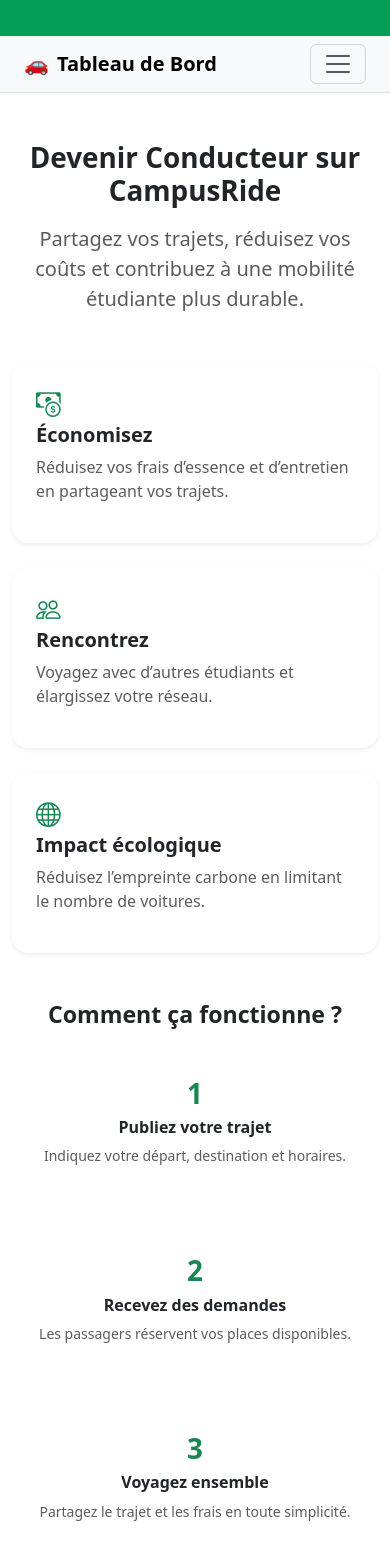
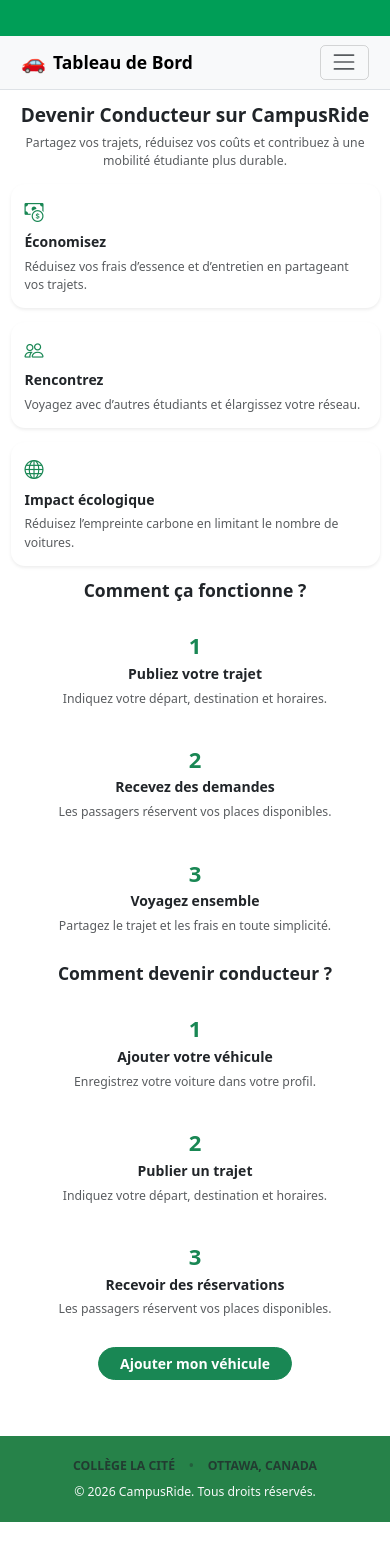
Before and after one commit to MohamedAliRobleh/campusride, a React app in the folder frontend/: page /passager/aide in a window 390 px wide. Shown: the top 1568 px of the page. After the commit the page ends 1522 px from the top, so only its background shows below. Built offline with nearby package versions, Linux system fonts and the light colour scheme; the HTML template or start-up script is replaced by a standard one.

Commit message:
Update frontend

```diff
--- a/frontend/src/index.css
+++ b/frontend/src/index.css
@@ -2,6 +2,7 @@
   font-family: system-ui, Avenir, Helvetica, Arial, sans-serif;
   line-height: 1.5;
   font-weight: 400;
+  font-size: 16px;
 
   font-synthesis: none;
   text-rendering: optimizeLegibility;
@@ -13,6 +14,12 @@
   margin: 0;
   min-width: 320px;
   min-height: 100vh;
+}
+
+@media (max-width: 576px) {
+  :root {
+    font-size: 14px;
+  }
 }
 
 #root {
@@ -57,7 +64,6 @@
   box-shadow: 0 12px 25px rgba(0,0,0,0.08);
 }
 
-
 .transition-card {
   transition: all 0.25s ease;
 }
--- a/frontend/src/pages/Conducteur/MesTrajets.jsx
+++ b/frontend/src/pages/Conducteur/MesTrajets.jsx
@@ -198,7 +198,7 @@
         return (
             <div
                 key={trajet.id}
-                className={`rounded-4 shadow-sm p-4 mb-4 transition-card fade-in ${isDark ? "bg-dark border border-secondary" : "bg-white"
+                className={`rounded-4 shadow-sm p-3 p-md-4 mb-3 transition-card fade-in ${isDark ? "bg-dark border border-secondary" : "bg-white"
                     }`}
             >
                 <div className="d-flex justify-content-between align-items-start mb-3">
@@ -375,10 +375,10 @@
 
             <main className="flex-grow-1 py-4">
                 <div className="container" style={{ maxWidth: 720 }}>
-                    <h4 className="fw-bold mb-4">Mes Trajets</h4>
+                    <h4 className="fw-bold mb-3">Mes Trajets</h4>
 
                     {/* Toggle */}
-                    <div className="d-flex gap-2 mb-4">
+                    <div className="d-flex gap-2 mb-3">
                         <button
                             className={`btn btn-sm ${filtre === "TOUS" ? "btn-success" : "btn-outline-success"}`}
                             onClick={() => setFiltre("TOUS")}
--- a/frontend/src/pages/Conducteur/ReservationsRecues.jsx
+++ b/frontend/src/pages/Conducteur/ReservationsRecues.jsx
@@ -121,7 +121,7 @@
               return (
                 <div
                   key={r.reservation_id}
-                  className={`rounded-4 shadow-sm p-4 mb-4 ${
+                  className={`rounded-4 shadow-sm p-3 p-md-4 mb-3 ${
                     isDark
                       ? "bg-dark border border-secondary"
                       : "bg-white"
--- a/frontend/src/pages/ForgotPassword.jsx
+++ b/frontend/src/pages/ForgotPassword.jsx
@@ -58,9 +58,9 @@
         <div className={isDark ? "bg-dark text-light" : "bg-light text-dark"} style={{ minHeight: "100vh" }}>
             <Header isDark={isDark} onToggleTheme={() => setTheme((t) => (t === "dark" ? "light" : "dark"))} />
 
-            <main className="py-4">
+            <main className="py-2 py-md-4">
                 <div className="d-flex justify-content-center">
-                    <div className="w-100 px-3" style={{ maxWidth: 520 }}>
+                    <div className="w-100 px-3" style={{ maxWidth: 480 }}>
                         <div className="d-flex align-items-center justify-content-between mb-3">
                             <button
                                 type="button"
@@ -98,7 +98,7 @@
                             <div>
                                 <label className="form-label fw-semibold">Courriel</label>
                                 <input
-                                    className="form-control form-control-lg"
+                                    className="form-control form-control"
                                     type="email"
                                     placeholder="nom@lacite.on.ca"
                                     value={email}
@@ -110,7 +110,7 @@
                                 </div>
                             </div>
 
-                            <button type="submit" className="btn btn-success btn-lg" disabled={loading}>
+                            <button type="submit" className="btn btn-success w-100" disabled={loading}>
                                 {loading ? "Envoi..." : "Envoyer le lien"}
                             </button>
 
--- a/frontend/src/pages/Passager/Aide.jsx
+++ b/frontend/src/pages/Passager/Aide.jsx
@@ -27,85 +27,85 @@
             />
 
             {/* ================= MAIN ================= */}
-            <main className="flex-grow-1 py-5">
+            <main className="flex-grow-1 py-3 py-md-5">
 
                 <div className="container" style={{ maxWidth: 900 }}>
 
                     {/* ================= HERO ================= */}
-                    <div className="text-center mb-5">
-                        <h1 className="fw-bold mb-3">
+                    <div className="text-center mb-3 mb-md-5">
+                        <h1 className="fw-bold mb-2 fs-4 fs-md-2">
                             Devenir Conducteur sur CampusRide
                         </h1>
-                        <p className="text-muted fs-5">
+                        <p className="text-muted small">
                             Partagez vos trajets, réduisez vos coûts et contribuez
                             à une mobilité étudiante plus durable.
                         </p>
                     </div>
 
                     {/* ================= BENEFICES ================= */}
-                    <div className="row g-4 mb-5">
+                    <div className="row g-3 mb-3 mb-md-5">
 
-                        <div className="col-md-4">
-                            <div className={`p-4 rounded-4 shadow-sm h-100 ${isDark ? "bg-dark border border-secondary" : "bg-white"}`}>
-                                <i className="bi bi-cash-coin fs-2 text-success mb-3"></i>
-                                <h5 className="fw-bold">Économisez</h5>
-                                <p className="text-muted">
+                        <div className="col-12 col-md-4">
+                            <div className={`p-3 rounded-4 shadow-sm h-100 ${isDark ? "bg-dark border border-secondary" : "bg-white"}`}>
+                                <i className="bi bi-cash-coin fs-4 text-success mb-2 d-block"></i>
+                                <h5 className="fw-bold fs-6">Économisez</h5>
+                                <p className="text-muted small mb-0">
                                     Réduisez vos frais d’essence et d’entretien en partageant vos trajets.
                                 </p>
                             </div>
                         </div>
 
-                        <div className="col-md-4">
-                            <div className={`p-4 rounded-4 shadow-sm h-100 ${isDark ? "bg-dark border border-secondary" : "bg-white"}`}>
-                                <i className="bi bi-people fs-2 text-success mb-3"></i>
-                                <h5 className="fw-bold">Rencontrez</h5>
-                                <p className="text-muted">
+                        <div className="col-12 col-md-4">
+                            <div className={`p-3 rounded-4 shadow-sm h-100 ${isDark ? "bg-dark border border-secondary" : "bg-white"}`}>
+                                <i className="bi bi-people fs-4 text-success mb-2 d-block"></i>
+                                <h5 className="fw-bold fs-6">Rencontrez</h5>
+                                <p className="text-muted small mb-0">
                                     Voyagez avec d’autres étudiants et élargissez votre réseau.
                                 </p>
                             </div>
                         </div>
 
-                        <div className="col-md-4">
-                            <div className={`p-4 rounded-4 shadow-sm h-100 ${isDark ? "bg-dark border border-secondary" : "bg-white"}`}>
-                                <i className="bi bi-globe fs-2 text-success mb-3"></i>
-                                <h5 className="fw-bold">Impact écologique</h5>
-                                <p className="text-muted">
+                        <div className="col-12 col-md-4">
+                            <div className={`p-3 rounded-4 shadow-sm h-100 ${isDark ? "bg-dark border border-secondary" : "bg-white"}`}>
+                                <i className="bi bi-globe fs-4 text-success mb-2 d-block"></i>
+                                <h5 className="fw-bold fs-6">Impact écologique</h5>
+                                <p className="text-muted small mb-0">
                                     Réduisez l’empreinte carbone en limitant le nombre de voitures.
                                 </p>
                             </div>
                         </div>
 
                     </div>
-                    <div className="mb-5">
-                        <h3 className="fw-bold mb-4 text-center">Comment ça fonctionne ?</h3>
+                    <div className="mb-3 mb-md-5">
+                        <h3 className="fw-bold mb-3 text-center fs-5">Comment ça fonctionne ?</h3>
 
-                        <div className="row g-4 text-center">
+                        <div className="row g-2 text-center">
 
-                            <div className="col-md-4">
-                                <div className="p-4">
-                                    <div className="display-6 text-success fw-bold">1</div>
-                                    <h6 className="fw-semibold mt-2">Publiez votre trajet</h6>
-                                    <p className="text-muted small">
+                            <div className="col-12 col-md-4">
+                                <div className="p-3">
+                                    <div className="fs-2 text-success fw-bold">1</div>
+                                    <h6 className="fw-semibold mt-1">Publiez votre trajet</h6>
+                                    <p className="text-muted small mb-0">
                                         Indiquez votre départ, destination et horaires.
                                     </p>
                                 </div>
                             </div>
 
-                            <div className="col-md-4">
-                                <div className="p-4">
-                                    <div className="display-6 text-success fw-bold">2</div>
-                                    <h6 className="fw-semibold mt-2">Recevez des demandes</h6>
-                                    <p className="text-muted small">
+                            <div className="col-12 col-md-4">
+                                <div className="p-3">
+                                    <div className="fs-2 text-success fw-bold">2</div>
+                                    <h6 className="fw-semibold mt-1">Recevez des demandes</h6>
+                                    <p className="text-muted small mb-0">
                                         Les passagers réservent vos places disponibles.
                                     </p>
                                 </div>
                             </div>
 
-                            <div className="col-md-4">
-                                <div className="p-4">
-                                    <div className="display-6 text-success fw-bold">3</div>
-                                    <h6 className="fw-semibold mt-2">Voyagez ensemble</h6>
-                                    <p className="text-muted small">
+                            <div className="col-12 col-md-4">
+                                <div className="p-3">
+                                    <div className="fs-2 text-success fw-bold">3</div>
+                                    <h6 className="fw-semibold mt-1">Voyagez ensemble</h6>
+                                    <p className="text-muted small mb-0">
                                         Partagez le trajet et les frais en toute simplicité.
                                     </p>
                                 </div>
@@ -113,38 +113,38 @@
 
                         </div>
                     </div>
-                    <div className="mb-5">
-                        <h3 className="fw-bold mb-4 text-center">
+                    <div className="mb-3 mb-md-5">
+                        <h3 className="fw-bold mb-3 text-center fs-5">
                             Comment devenir conducteur ?
                         </h3>
 
-                        <div className="row g-4 text-center">
+                        <div className="row g-2 text-center">
 
-                            <div className="col-md-4">
-                                <div className="p-4">
-                                    <div className="display-6 text-success fw-bold">1</div>
-                                    <h6 className="fw-semibold mt-2">Ajouter votre véhicule</h6>
-                                    <p className="text-muted small">
+                            <div className="col-12 col-md-4">
+                                <div className="p-3">
+                                    <div className="fs-2 text-success fw-bold">1</div>
+                                    <h6 className="fw-semibold mt-1">Ajouter votre véhicule</h6>
+                                    <p className="text-muted small mb-0">
                                         Enregistrez votre voiture dans votre profil.
                                     </p>
                                 </div>
                             </div>
 
-                            <div className="col-md-4">
-                                <div className="p-4">
-                                    <div className="display-6 text-success fw-bold">2</div>
-                                    <h6 className="fw-semibold mt-2">Publier un trajet</h6>
-                                    <p className="text-muted small">
+                            <div className="col-12 col-md-4">
+                                <div className="p-3">
+                                    <div className="fs-2 text-success fw-bold">2</div>
+                                    <h6 className="fw-semibold mt-1">Publier un trajet</h6>
+                                    <p className="text-muted small mb-0">
                                         Indiquez votre départ, destination et horaires.
                                     </p>
                                 </div>
                             </div>
 
-                            <div className="col-md-4">
-                                <div className="p-4">
-                                    <div className="display-6 text-success fw-bold">3</div>
-                                    <h6 className="fw-semibold mt-2">Recevoir des réservations</h6>
-                                    <p className="text-muted small">
+                            <div className="col-12 col-md-4">
+                                <div className="p-3">
+                                    <div className="fs-2 text-success fw-bold">3</div>
+                                    <h6 className="fw-semibold mt-1">Recevoir des réservations</h6>
+                                    <p className="text-muted small mb-0">
                                         Les passagers réservent vos places disponibles.
                                     </p>
                                 </div>
@@ -153,9 +153,9 @@
                         </div>
                     </div>
 
-                    <div className="text-center mt-4">
+                    <div className="text-center mt-3">
                         <button
-                            className="btn btn-success btn-lg rounded-pill px-5 fw-bold"
+                            className="btn btn-success rounded-pill px-4 fw-bold"
                             onClick={() => navigate("/profil/voitures")}
                         >
                             Ajouter mon véhicule
--- a/frontend/src/pages/Passager/MesReservations.jsx
+++ b/frontend/src/pages/Passager/MesReservations.jsx
@@ -110,10 +110,10 @@
             <main className="flex-grow-1 py-4">
                 <div className="container" style={{ maxWidth: 720 }}>
 
-                    <h4 className="fw-bold mb-4">Mes Réservations</h4>
+                    <h4 className="fw-bold mb-3">Mes Réservations</h4>
 
                     {/* Toggle */}
-                    <div className="d-flex gap-2 mb-4">
+                    <div className="d-flex gap-2 mb-3">
                         <button
                             className={`btn btn-sm rounded-pill ${filter === "ACTIVES"
                                 ? "btn-success"
@@ -160,7 +160,7 @@
                         return (
                             <div
                                 key={reservation.id}
-                                className={`rounded-4 shadow-sm p-4 mb-4 transition-card fade-in ${isDark
+                                className={`rounded-4 shadow-sm p-3 p-md-4 mb-3 transition-card fade-in ${isDark
                                         ? "bg-dark border border-secondary"
                                         : "bg-white"
                                     }`}
--- a/frontend/src/pages/Profil/ProfilLayout.jsx
+++ b/frontend/src/pages/Profil/ProfilLayout.jsx
@@ -66,7 +66,7 @@
       ? "bg-dark bg-opacity-10 border-secondary"
       : "bg-white border-light");
 
-  const panelMinHeight = 560;
+  const panelMinHeight = 280;
 
   return (
     <div
@@ -84,7 +84,7 @@
         }
       />
 
-      <main className="py-4" style={{ flexGrow: 1 }}>
+      <main className="py-2 py-md-4" style={{ flexGrow: 1 }}>
         <div className="d-flex justify-content-center">
           <div className="w-100 px-3" style={{ maxWidth: 980 }}>
             <div className="row g-3 g-lg-4 align-items-stretch">
--- a/frontend/src/pages/ResetPassword.jsx
+++ b/frontend/src/pages/ResetPassword.jsx
@@ -75,9 +75,9 @@
     <div className={isDark ? "bg-dark text-light" : "bg-light text-dark"} style={{ minHeight: "100vh" }}>
       <Header isDark={isDark} onToggleTheme={() => setTheme((t) => (t === "dark" ? "light" : "dark"))} />
 
-      <main className="py-4">
+      <main className="py-2 py-md-4">
         <div className="d-flex justify-content-center">
-          <div className="w-100 px-3" style={{ maxWidth: 520 }}>
+          <div className="w-100 px-3" style={{ maxWidth: 480 }}>
             <div className="d-flex align-items-center justify-content-between mb-3">
               <button
                 type="button"
@@ -114,7 +114,7 @@
 
               <div>
                 <label className="form-label fw-semibold">Nouveau mot de passe</label>
-                <div className="input-group input-group-lg">
+                <div className="input-group input-group">
                   <input
                     className="form-control"
                     type={show ? "text" : "password"}
@@ -139,7 +139,7 @@
               <div>
                 <label className="form-label fw-semibold">Confirmer</label>
                 <input
-                  className="form-control form-control-lg"
+                  className="form-control form-control"
                   type={show ? "text" : "password"}
                   placeholder="••••••••"
                   value={confirm}
@@ -148,7 +148,7 @@
                 />
               </div>
 
-              <button type="submit" className="btn btn-success btn-lg" disabled={loading}>
+              <button type="submit" className="btn btn-success w-100" disabled={loading}>
                 {loading ? "Validation..." : "Mettre à jour"}
               </button>
 
```
Also changed, not shown: frontend/src/pages/Home.jsx (+39 -41 lines), frontend/src/pages/Login.jsx (+9 -9 lines), frontend/src/pages/Passager/Dashboard.jsx (+9 -9 lines), frontend/src/pages/Register.jsx (+12 -12 lines).
